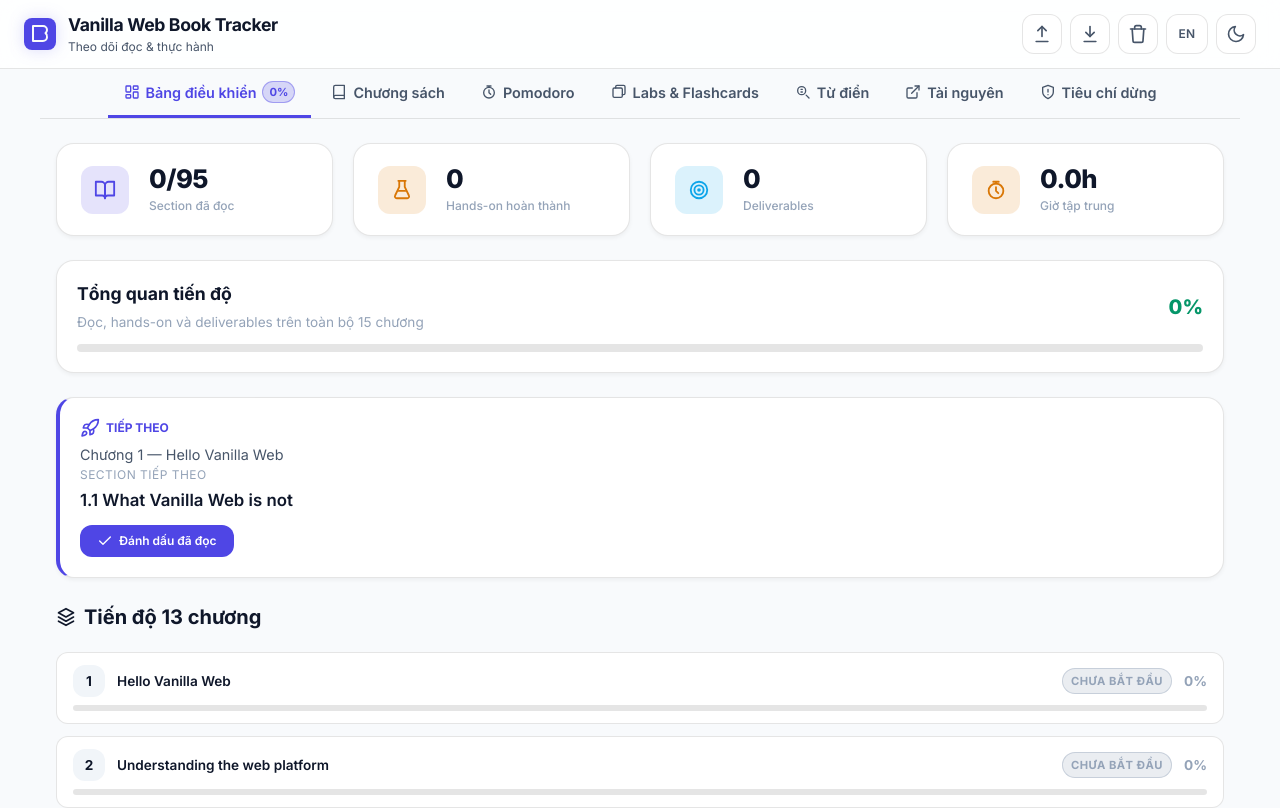
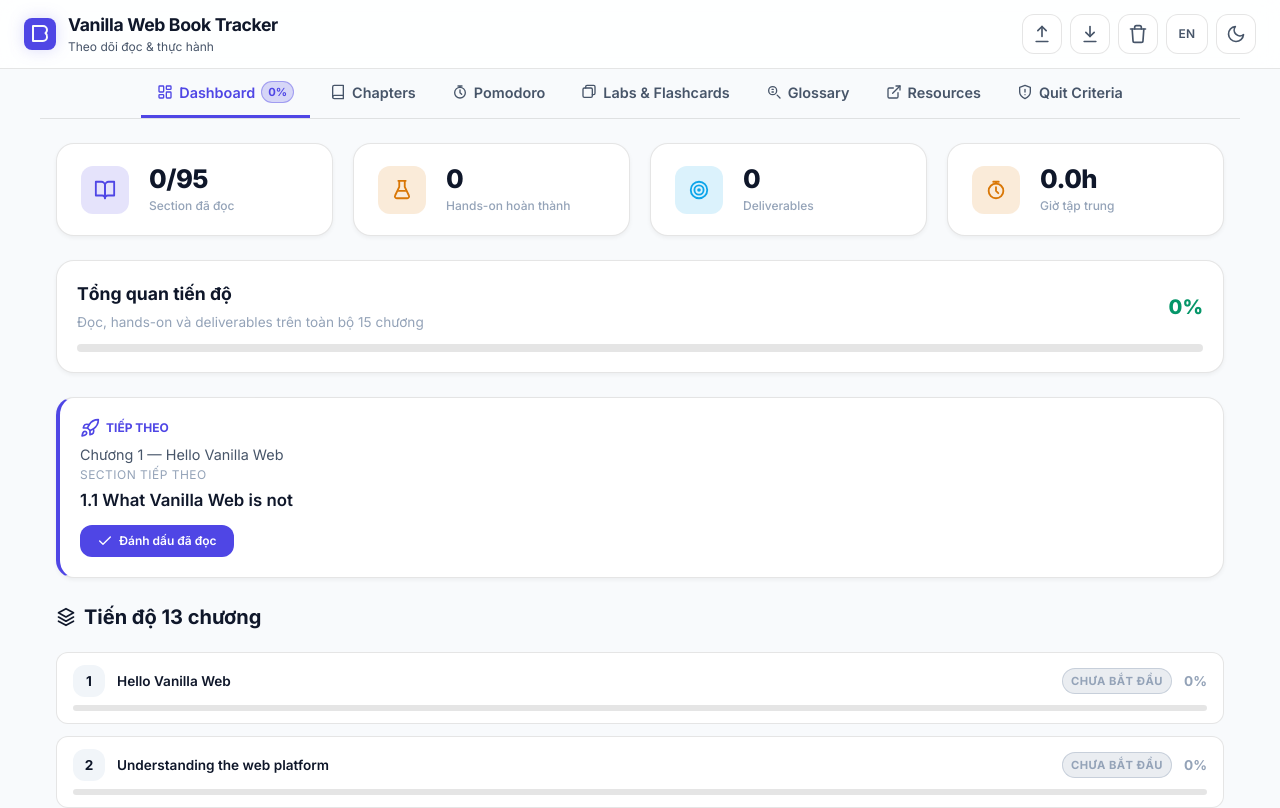
Before and after one commit to thaihuynhquang/vanilla-web-book-tracker, a website built with Vite: page index.html in a window 1280 px wide. Shown: the top 808 px of the page. Built offline with nearby package versions, Linux system fonts and the light colour scheme.

Commit message:
fix(i18n): keep nav tab labels English-only, unaffected by lang toggle

```diff
--- a/index.html
+++ b/index.html
@@ -41,15 +41,15 @@
 
     <nav class="nav-tabs-container">
       <button type="button" class="nav-tab" data-nav-tab="dashboard">
-        <span data-i18n="nav.dashboard">Dashboard</span>
+        <span>Dashboard</span>
         <span id="badge-overall-pct" class="nav-tab-badge"></span>
       </button>
-      <button type="button" class="nav-tab" data-nav-tab="chapters" data-i18n="nav.chapters">Chapters</button>
-      <button type="button" class="nav-tab" data-nav-tab="pomodoro" data-i18n="nav.pomodoro">Pomodoro</button>
-      <button type="button" class="nav-tab" data-nav-tab="labs" data-i18n="nav.labs">Labs &amp; Flashcards</button>
-      <button type="button" class="nav-tab" data-nav-tab="glossary" data-i18n="nav.glossary">Glossary</button>
-      <button type="button" class="nav-tab" data-nav-tab="resources" data-i18n="nav.resources">Resources</button>
-      <button type="button" class="nav-tab" data-nav-tab="quitcriteria" data-i18n="nav.quitcriteria">Quit Criteria</button>
+      <button type="button" class="nav-tab" data-nav-tab="chapters">Chapters</button>
+      <button type="button" class="nav-tab" data-nav-tab="pomodoro">Pomodoro</button>
+      <button type="button" class="nav-tab" data-nav-tab="labs">Labs &amp; Flashcards</button>
+      <button type="button" class="nav-tab" data-nav-tab="glossary">Glossary</button>
+      <button type="button" class="nav-tab" data-nav-tab="resources">Resources</button>
+      <button type="button" class="nav-tab" data-nav-tab="quitcriteria">Quit Criteria</button>
     </nav>
 
     <main class="main-content">
--- a/src/i18n/strings.ts
+++ b/src/i18n/strings.ts
@@ -2,13 +2,6 @@ export const UI_STRINGS = {
   vi: {
     "app.title": "Vanilla Web Book Tracker",
     "app.subtitle": "Theo dõi đọc & thực hành",
-    "nav.dashboard": "Bảng điều khiển",
-    "nav.chapters": "Chương sách",
-    "nav.pomodoro": "Pomodoro",
-    "nav.labs": "Labs & Flashcards",
-    "nav.glossary": "Từ điển",
-    "nav.resources": "Tài nguyên",
-    "nav.quitcriteria": "Tiêu chí dừng",
     "header.export": "Xuất dữ liệu",
     "header.import": "Nhập dữ liệu",
     "header.reset": "Đặt lại",
@@ -103,13 +96,6 @@ export const UI_STRINGS = {
   en: {
     "app.title": "Vanilla Web Book Tracker",
     "app.subtitle": "Reading & Practice Tracker",
-    "nav.dashboard": "Dashboard",
-    "nav.chapters": "Chapters",
-    "nav.pomodoro": "Pomodoro",
-    "nav.labs": "Labs & Flashcards",
-    "nav.glossary": "Glossary",
-    "nav.resources": "Resources",
-    "nav.quitcriteria": "Quit Criteria",
     "header.export": "Export data",
     "header.import": "Import data",
     "header.reset": "Reset",
```
